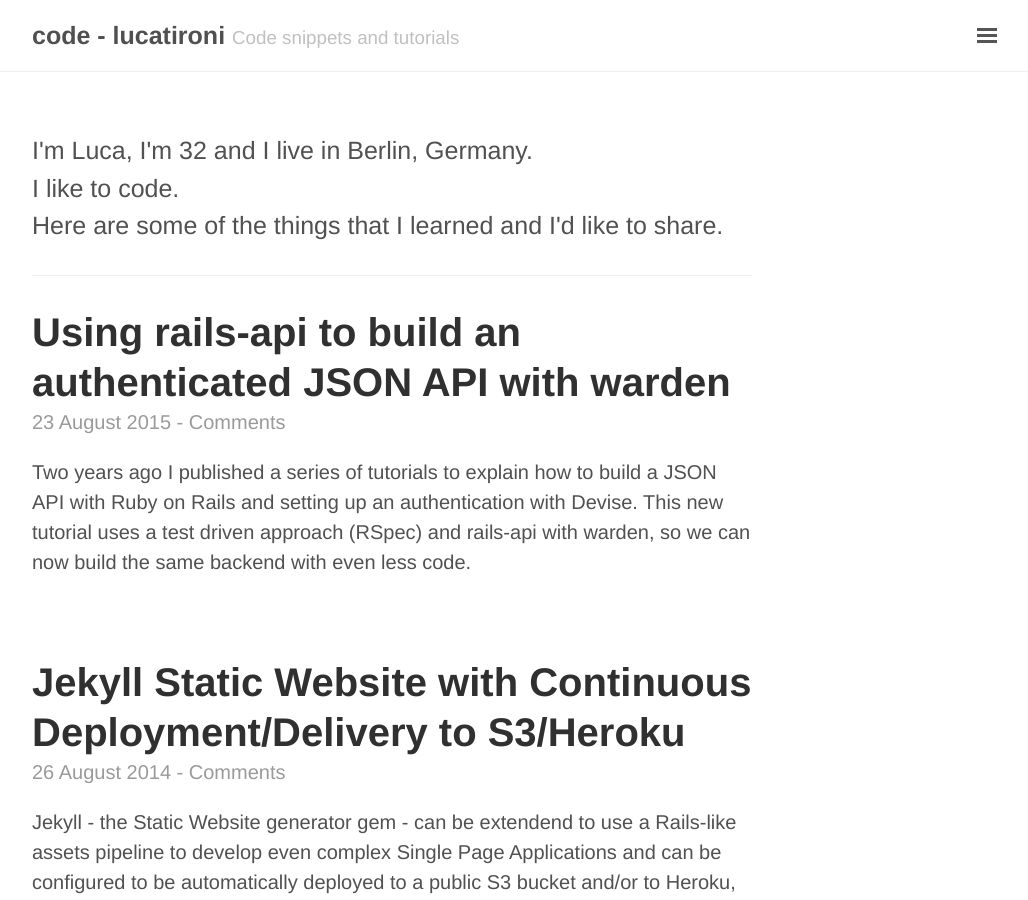
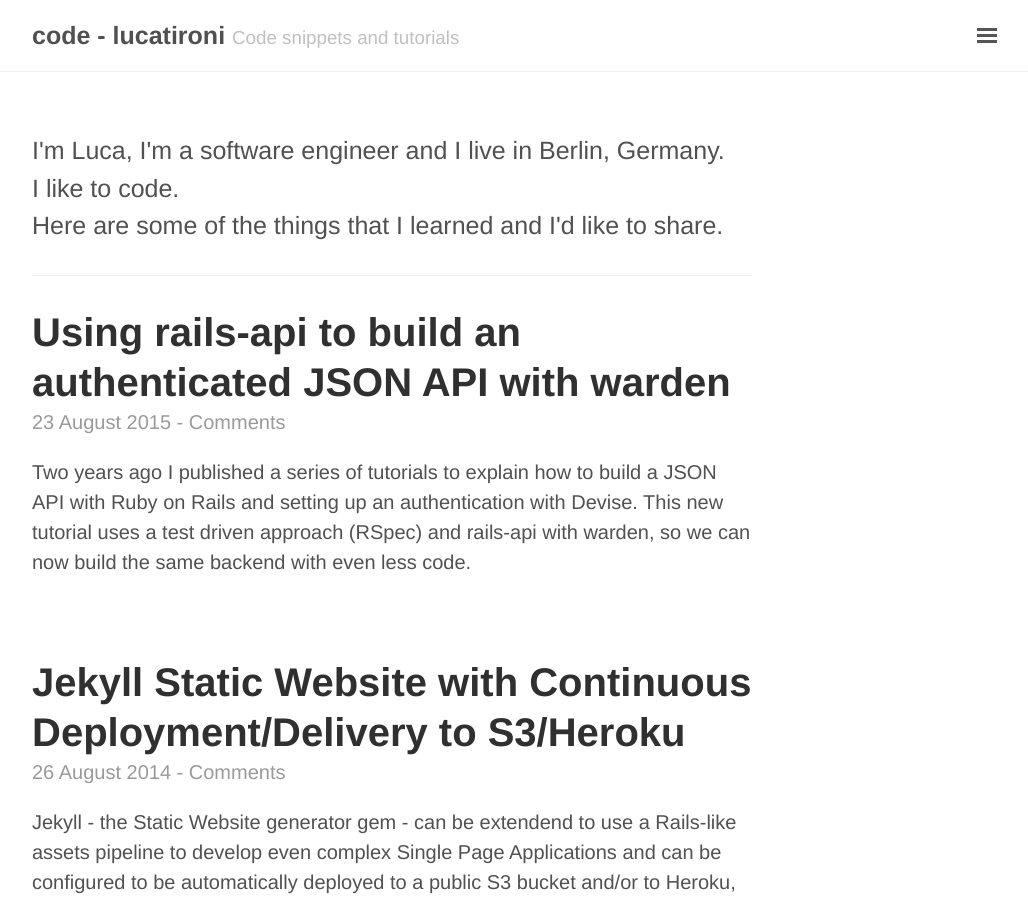
Before and after one commit to lucatironi/lucatironi.github.io, a Jekyll site: the page built from index.html, in a window 1280 px wide and 900 px high. Shown: the whole window, without its empty margins (248-1276 px from the left). Built offline with Jekyll 4.4.1, drawn with Linux system fonts in a browser that asks for light colours; comment, search, counter and statistics services are not loaded.

Commit message:
Updated index page removing my age (getting old...)

```diff
--- a/index.html
+++ b/index.html
@@ -6,7 +6,7 @@
 <div class="posts">
 
   <p class="lead">
-    I'm Luca, I'm 32 and I live in Berlin, Germany.<br>
+    I'm Luca, I'm a software engineer and I live in Berlin, Germany.<br>
     I like to code.<br>
     Here are some of the things that I learned and I'd like to share.
   </p>
```
